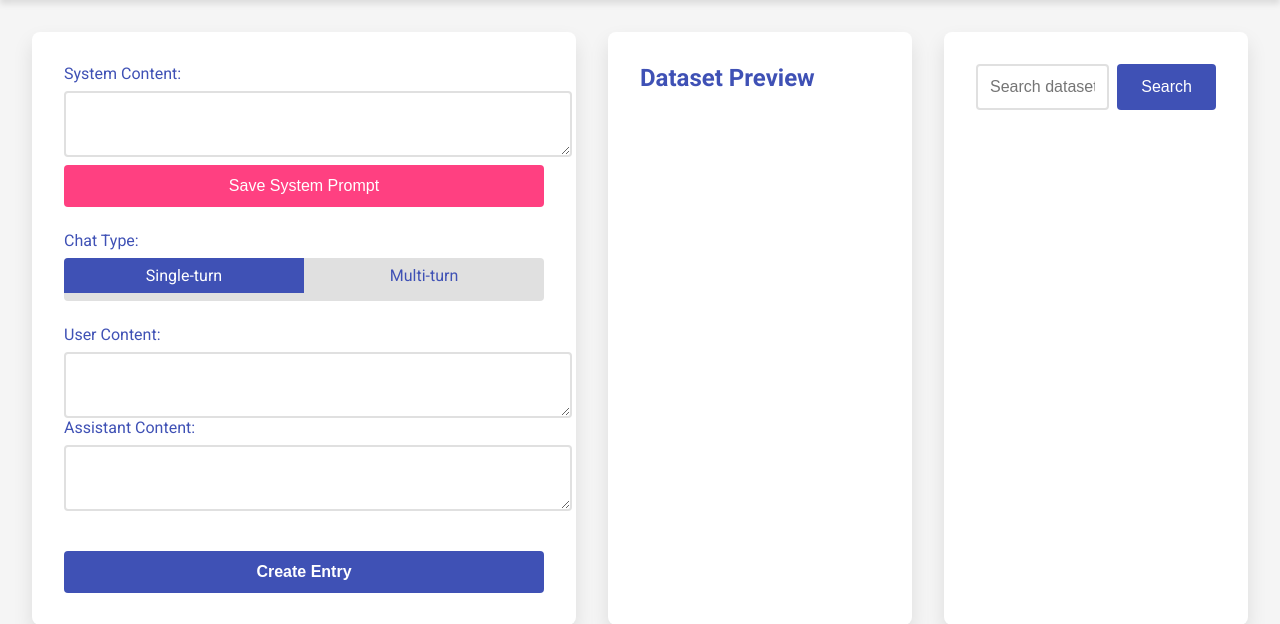
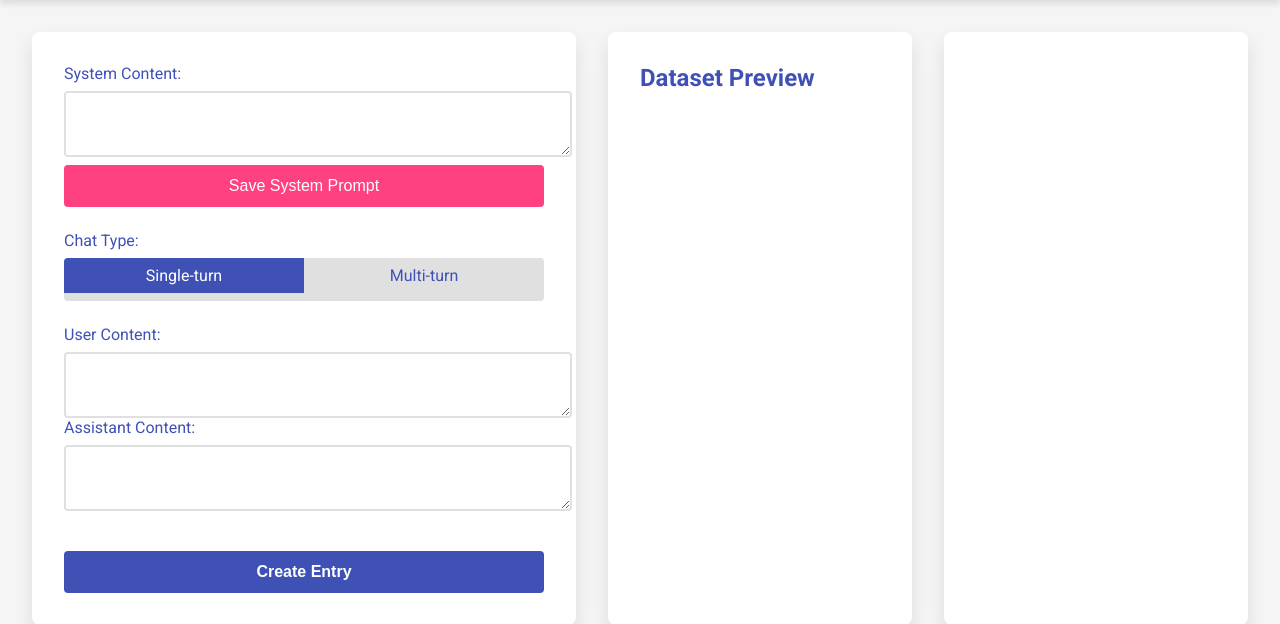
Before and after one commit to alextobias78/Fine-Tuner, a Flask app: page / in a window 1280 px wide. Shown: the part 161-785 px from the top of the page. Run offline with Flask 3, Linux system fonts and the light colour scheme.

Commit message:
refactor: remove search dataset tab and related functionality

```diff
--- a/static/script.js
+++ b/static/script.js
@@ -10,9 +10,6 @@ document.addEventListener('DOMContentLoaded', function() {
     const addMessageBtn = document.getElementById('add-message');
     const datasetForm = document.getElementById('datasetForm');
     const entriesContainer = document.getElementById('entries');
-    const searchInput = document.getElementById('search-input');
-    const searchButton = document.getElementById('search-button');
-
     saveSystemPromptBtn.addEventListener('click', function() {
         savedSystemPrompt = systemContentInput.value;
         showNotification('System prompt saved!', 'success');
@@ -33,8 +30,6 @@ document.addEventListener('DOMContentLoaded', function() {
     addMessageBtn.addEventListener('click', addMessageInput);
 
     datasetForm.addEventListener('submit', handleFormSubmit);
-
-    searchButton.addEventListener('click', performSearch);
 
     // Initial dataset load
     fetchDatasetEntries();
@@ -116,19 +111,6 @@ function resetForm() {
     document.getElementById('multi-turn-messages').innerHTML = '';
 }
 
-function performSearch() {
-    const searchTerm = document.getElementById('search-input').value.toLowerCase();
-    const entries = document.querySelectorAll('#entries .entry');
-
-    entries.forEach(entry => {
-        const entryText = entry.textContent.toLowerCase();
-        if (entryText.includes(searchTerm)) {
-            entry.style.display = 'block';
-        } else {
-            entry.style.display = 'none';
-        }
-    });
-}
 
 function fetchDatasetEntries() {
     fetch('/get_entries')
--- a/static/styles.css
+++ b/static/styles.css
@@ -177,15 +177,6 @@ button:active {
     display: none;
 }
 
-.search-container {
-    display: flex;
-    gap: 0.5rem;
-    margin-bottom: 1rem;
-}
-
-.search-container input[type="text"] {
-    flex-grow: 1;
-}
 
 @media (max-width: 1200px) {
     main {
--- a/templates/index.html
+++ b/templates/index.html
@@ -58,10 +58,6 @@
             </div>
             <div class="control-column">
                 <div id="result" class="notification"></div>
-                <div class="search-container">
-                    <input type="text" id="search-input" placeholder="Search dataset...">
-                    <button id="search-button">Search</button>
-                </div>
             </div>
         </main>
     </div>
```
